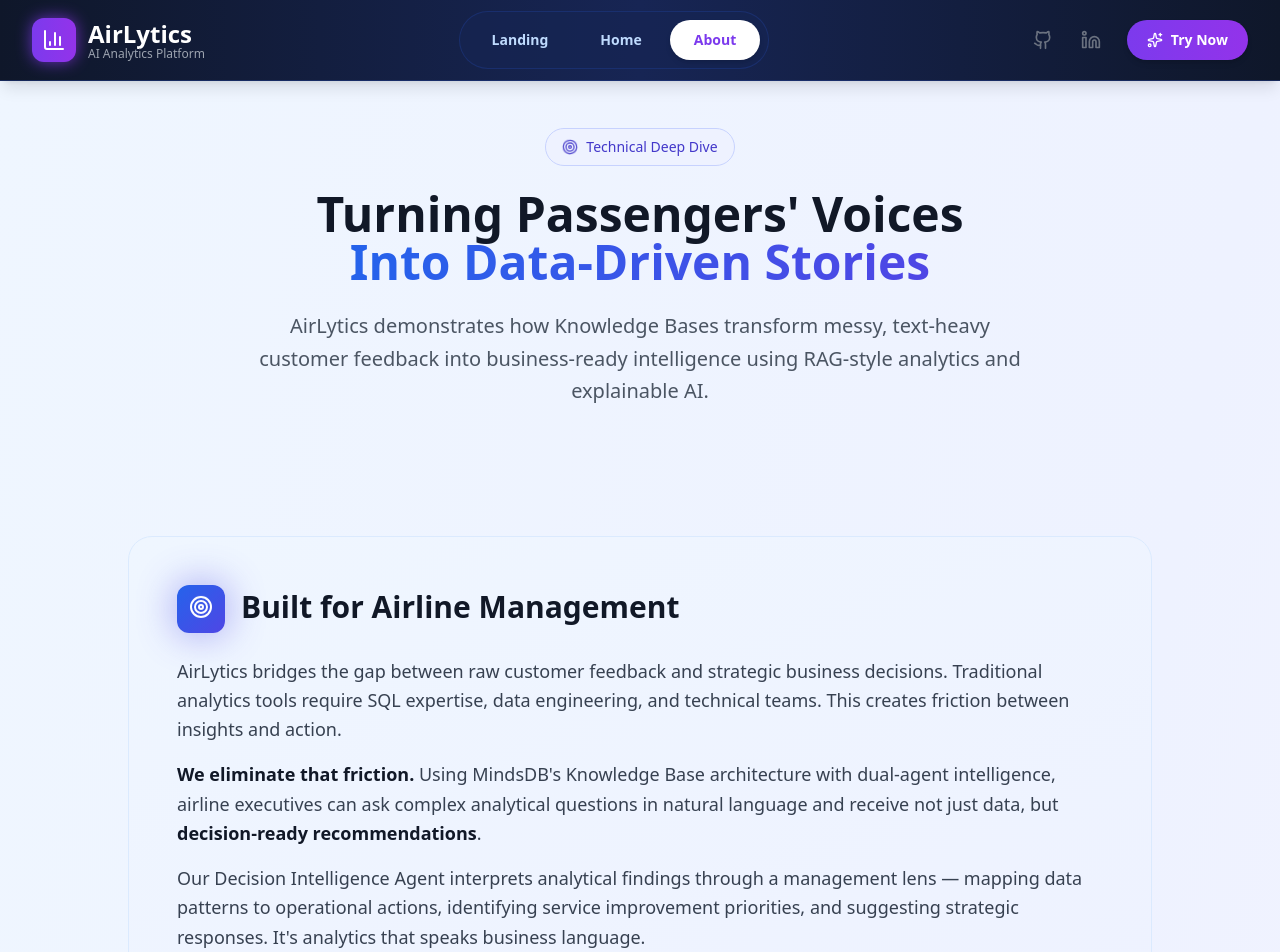
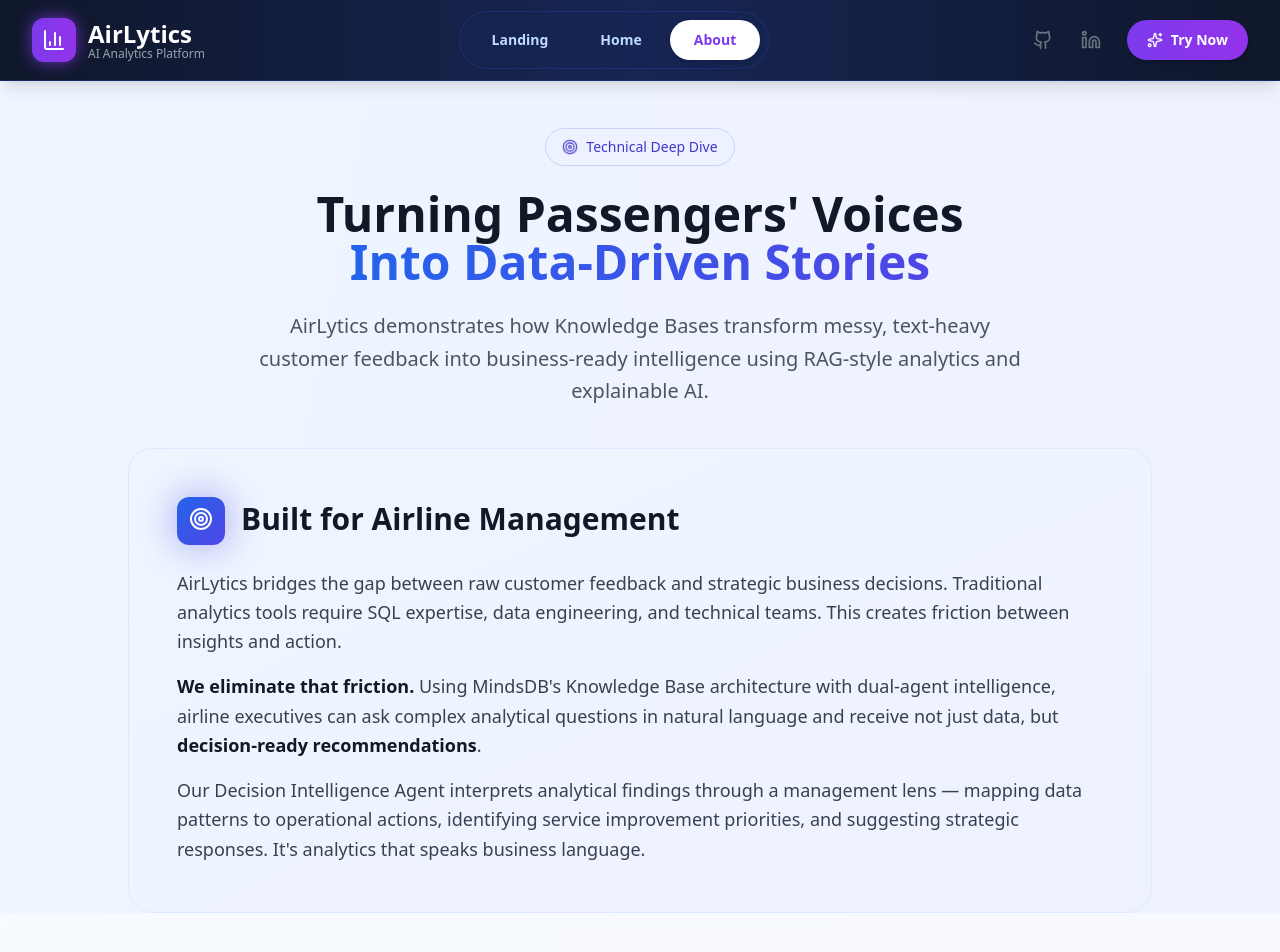
Before and after one commit to rajesh-adk-137/AIRLYTICS, a React app in the folder frontend/: page /about in a window 1280 px wide. Shown: the top 952 px of the page. Built offline with nearby package versions, Linux system fonts and the light colour scheme; the HTML template or start-up script is replaced by a standard one.

Commit message:
changes to the about page padding

```diff
--- a/frontend/src/pages/About.jsx
+++ b/frontend/src/pages/About.jsx
@@ -280,7 +280,7 @@
       <Navbar />
 
       {/* Hero Section */}
-      <section className="pt-32 pb-16 px-4 sm:px-6 lg:px-8">
+      <section className="pt-32 pb-10 px-4 sm:px-6 lg:px-8">
         <div className="max-w-5xl mx-auto text-center space-y-6">
           <div className="inline-flex items-center space-x-2 bg-indigo-50 border border-indigo-200 rounded-full px-4 py-2 text-indigo-700 text-sm font-medium animate-fade-in-up opacity-0">
             <Target className="h-4 w-4 animate-sparkle" />
@@ -303,7 +303,7 @@
       </section>
 
       {/* Purpose Section */}
-      <section className="py-16 px-4 sm:px-6 lg:px-8">
+      <section className="px-4 sm:px-6 lg:px-8">
         <div className="max-w-5xl mx-auto">
           <div className="bg-gradient-to-br from-blue-50 to-indigo-50 rounded-3xl p-8 md:p-12 border border-blue-100 animate-slide-in delay-300 opacity-0">
             <div className="flex items-start space-x-4 mb-6">
```
